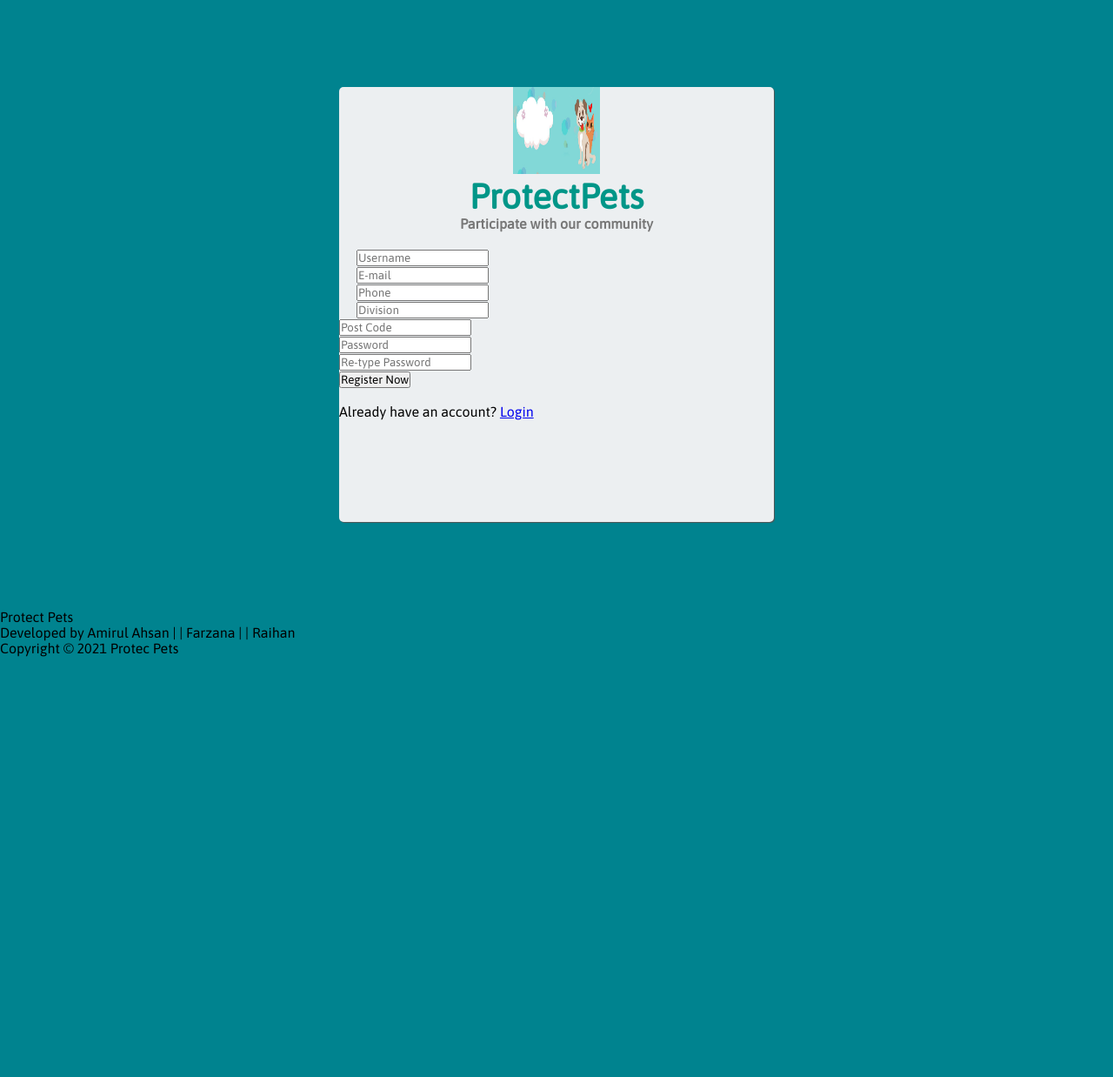
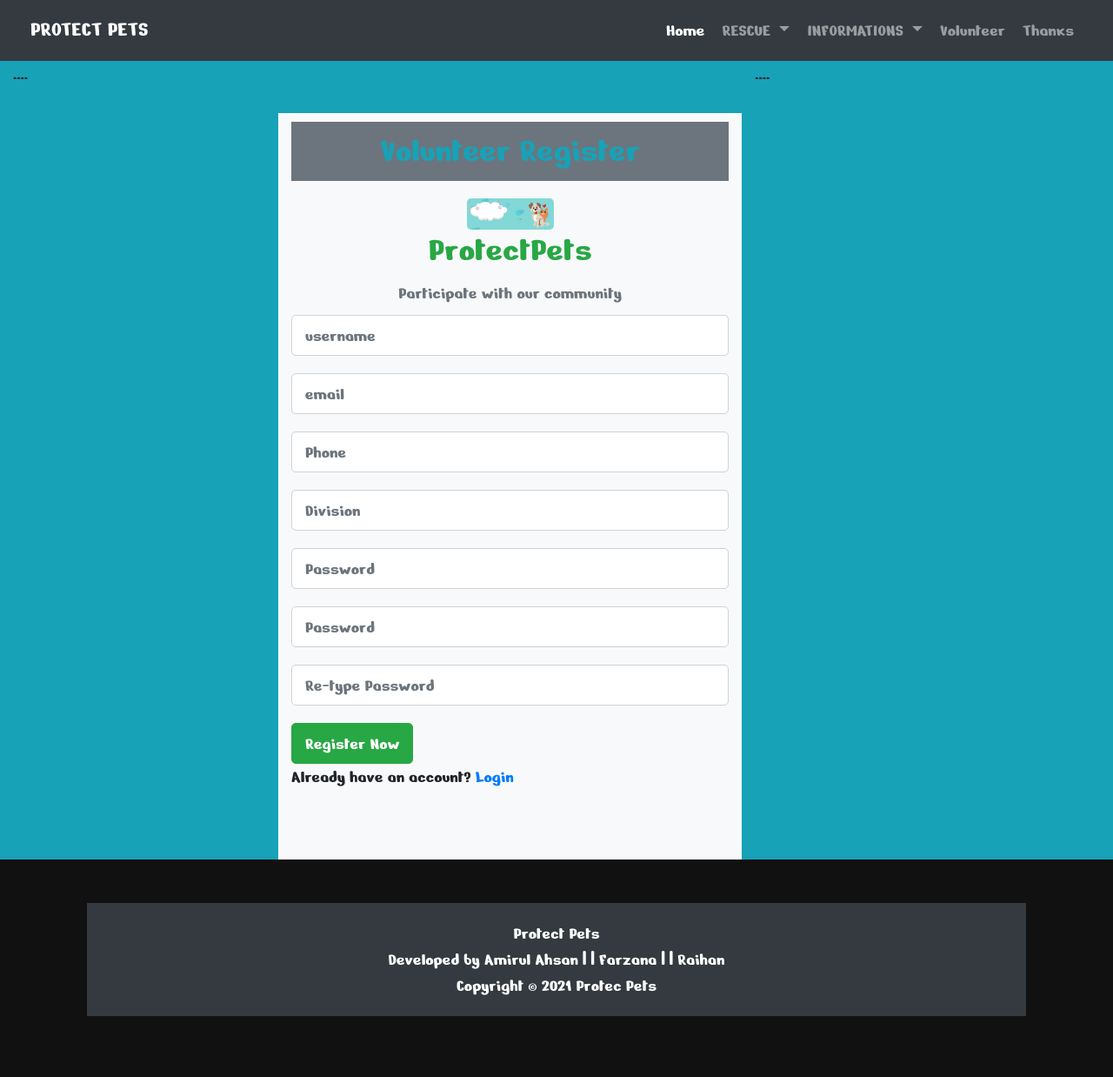
Before and after one commit to FarzanaR11/Protect-Animals, a PHP site: page /regisv.php in a window 1280 px wide. Shown: the whole page at 87% size. Before the commit the page ends 755 px from the top, so only its background shows below. Run offline with PHP 8.4, Linux system fonts and the light colour scheme.

Commit message:
Update regisv.php

```diff
--- a/regisv.php
+++ b/regisv.php
@@ -1,71 +1,7 @@
-<!DOCTYPE html>
-<html lang="en">
-<head>
-	<meta charset="utf-8">
-	<meta name="author" content="Simon Ahsan">
-	<meta http-equiv="A-UA-compatible" content="IE=edge">
-    <meta name="viewport" content="width=device-width, initial-scale=1">
-	<title>Volunteer Registration</title>
-	<php>
-	<style type="text/css">
-		@import url('https://fonts.googleapis.com/css2?family=Asap');
-		*{
-			margin: 0;
-			padding: 0;
-			-webkit-box-sizing: border-box;
-			-moz-box-sizing: border-box;
-			box-sizing: border-box;
-			font-family: 'Asap', sans-serif;
-		}
-		body{
-			background: #00838f;
-		}
-		.main{
-			width: 500px;
-			height: 500px;
-			background: #eceff1;
-			margin: 100px auto;
-			position: 70px;
-			border-radius: 5px;
-			box-shadow: 1px 1px 1px #555;
-		}
-
-		.new{
-			baseline-shift: 5px;
-			border-radius: 5px;
-			padding: 0;
-			margin: 0;
-
-		}
-		header{
-			text-align: center;
-		}
-		img{
-			width: 100px;
-			height: 100px;
-		}
-		.company{
-			font-size: 40px;
-			font-family: 'Asap', sans-serif;
-			font-weight: bold;
-			color: #009688;
-		}
-		.heading{
-			font-weight: bold;
-			color: #777;
-		}
-		#form-box{
-			padding: 20px;
-			height: 100px;
-		}
-	</style>
-
-</head>
-<body>
-
+<?php include 'header.php'; ?>
 <?php
 	include 'dbcon.php';
-	  if(isset($_POST['submit'])){
+	 if(isset($_POST['submitvol'])){
 		$username = mysqli_real_escape_string($con, $_POST['username']);
 		$email =  mysqli_real_escape_string($con, $_POST['email']);
 		$mobile =  mysqli_real_escape_string($con, $_POST['mobile']);
@@ -80,90 +16,90 @@
 		$query = mysqli_query($con, $emailquery);
 		$emailcount = mysqli_num_rows($query);
 
-		if($emailcount>0){
-			?>
-	            <script >
-		          alert("Email already exist");
-	            </script>
-	        <?php
-		}else{
-			if($password === $cpassword){
+		$insertquery = "insert into volunteer(username, email, mobile, division, postcode, password, cpassword) values('$username', '$email', '$mobile', '$division', '$postcode', '$pass', '$cpass')";
 
-				$insertquery = "insert into volunteer(username, email, mobile, division, postcode, password, cpassword) values('$username', '$email', '$mobile', '$division', '$postcode', '$pass', '$cpass')";
 		$iquery = mysqli_query($con, $insertquery);
 		if ($iquery) {
-	               ?>
-	               <script >
-		             alert("Inserted Successfully");
-	               </script>
-	               <?php
+	        echo "Inserted Successfully";
 	    }else{
-	              ?>
-	              <script >
-		          alert("Not Inserted");
-	              </script>
-
-	              <?php
+	        echo "Not Inserted";
         }
 
-			      }else{
-				  ?>
-				  <script >
-		          alert("Password are not matching");
-	              </script>
-
-	             <?php
-			}
-		}
     }
 ?>
+<div class="container-fluid bg-info">
+	<div class="row">
+		<div class="col-md-3">
+			....
+		</div>
+		<div class="col-md-5 bg-light mt-5">
+			<h2 class="text-center text-info mt-2 p-2 bg-secondary">Volunteer Register</h2>
+			<div class="p-2">
+				<div class="image"><img class="rounded mx-auto d-block" src="img/animal3.jpg" width="100"></div>
+				<div class="text-center text-success h2">ProtectPets</div>
+				<div class="text-center text-muted">Participate with our community</div>
+			</div>
+			<form action="<?php echo htmlentities($_SERVER['PHP_SELF']);?>" method="post">
+				<div class="form-group">
+				    <input type="username" name="username" placeholder="username" class="form-control" required>
+				</div>
+				<div class="form-group">
+				    <input type="email" name="email" placeholder="email" class="form-control" required>
+				</div>
+				<div class="form-group">
+				    <input type="text" name="mobile" placeholder="Phone" class="form-control" required>
+				</div>
+				<div class="form-group">
+				    <input type="text" name="division" placeholder="Division" class="form-control" required>
+				</div>
+				<div class="form-group">
+				    <input type="number" name="postcode" placeholder="Password" class="form-control" required>
+				</div>
+				<div class="form-group">
+				    <input type="password" name="password" placeholder="Password" class="form-control" required>
+				</div>
+				<div class="form-group">
+				    <input type="password" name="cpassword" placeholder="Re-type Password" class="form-control" required>
+				</div>
+				<input type="submit" name="submitvol" value="Register Now" class="btn btn-success">
+				<table class="">
+					<tr>
 
-	<div class="main">
-		<header>
-			<div class="image"><img src="img/animal3.jpg"></div>
-			<div class="company">ProtectPets</div>
-			<div class="heading">Participate with our community</div>
-		</header>
-		<div class="new">
-		<form action="<?php echo htmlentities($_SERVER['PHP_SELF']);?>" method="post" id="form-box">
+					</tr>
+					<tr>
 
+					</tr>
+					<tr>
 
-			<div class="input">
-				<input type="text" name="username" placeholder="Username" class="inp" required>
+					</tr>
+					<tr>
+
+					</tr>
+					<tr>
+
+					</tr>
+					<tr>
+
+					</tr>
+					<tr>
+
+					</tr>
+					<tr>
+						<td></td>
+					</tr>
+
+				</table>
+				<p>Already have an account?&nbsp;<a href="login.php">Login</a></p>
+			</form><br><br>
 		</div>
-
-			<div class="input">
-				<input type="email" name="email" placeholder="E-mail" class="inp" required>
-			</div>
-
-			<div class="input">
-				<input type="text" name="mobile" placeholder="Phone" class="inp" required>
-			</div>
-
-			<div class="input">
-				<input type="text" name="division" placeholder="Division" class="inp" required>
-			</div>
-
-			</div>
-			<div class="input">
-				<input type="number" name="postcode" placeholder="Post Code" class="inp" required>
-			</div>
-
-			<div class="input">
-				<input type="password" name="password" placeholder="Password" class="inp" required>
-			</div>
-
-			<div class="input">
-				<input type="password" name="cpassword" placeholder="Re-type Password" class="inp" required>
-			</div>
-
-			<input type="submit" name="submit" value="Register Now" class="sub-btn">
-		</form><br><br>
-		<div class="footer">
-			<p>Already have an account?&nbsp;<a href="login.php">Login</a></p>
+		<div class="col-md-3">
+			....
 		</div>
 	</div>
 </div>
+
+
+
 
 
 	<?php include 'footer.php'; ?>
```
Lines whose indentation alone changed are shown as unchanged.
